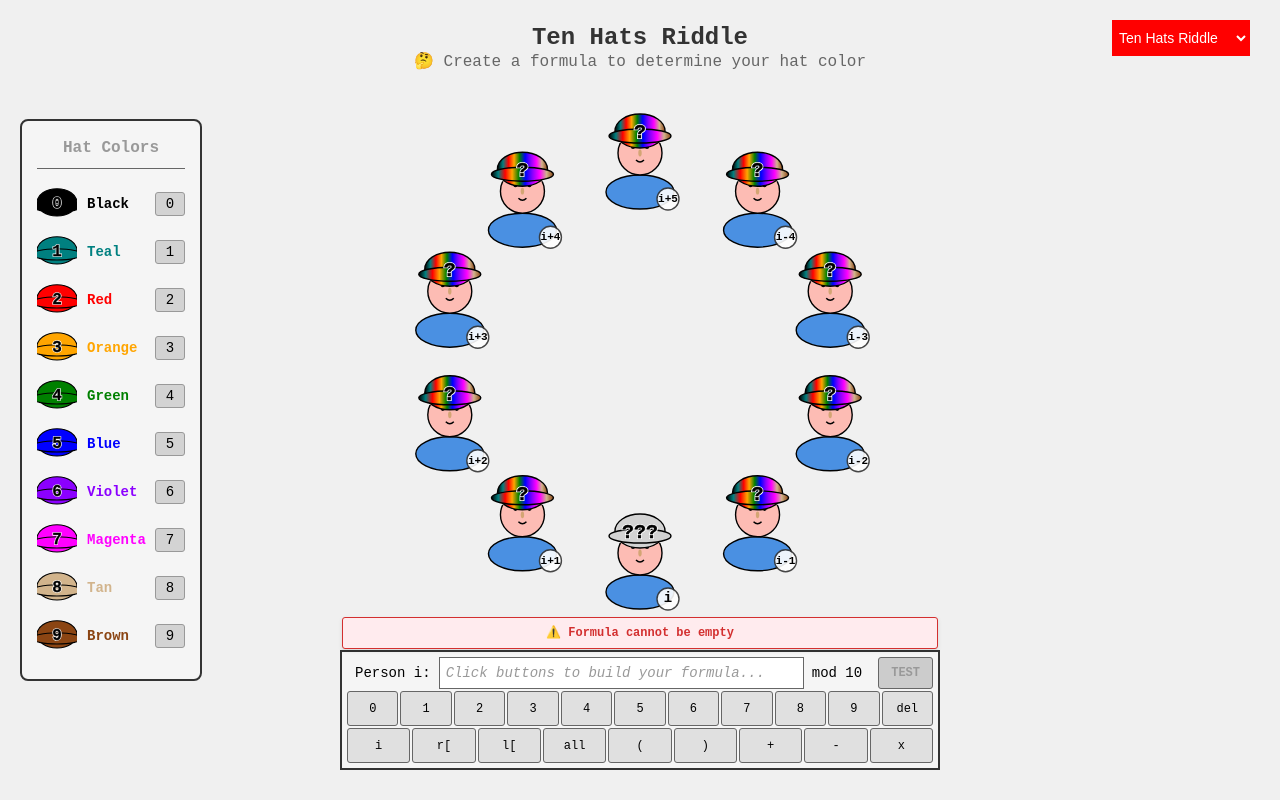
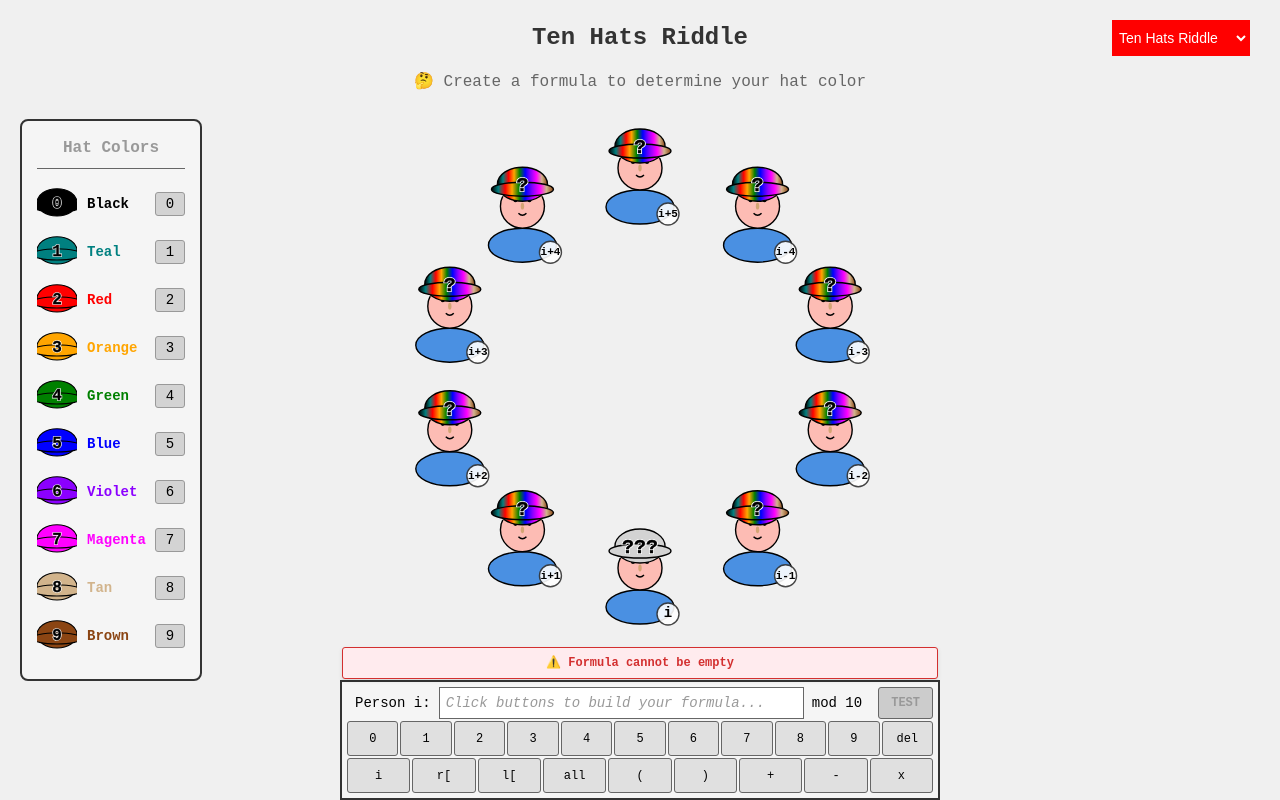
Before and after one commit to rajtiller/ten-hats-riddle, a React (Vite) app: page / in a window 1280 px wide. Built offline with nearby package versions, Linux system fonts and the light colour scheme.

Commit message:
formula bar flush with bottom

```diff
--- a/src/images/TenHatsRiddle.tsx
+++ b/src/images/TenHatsRiddle.tsx
@@ -145,11 +145,10 @@ const TenHatsRiddle: React.FC = () => {
         height: "100vh",
         display: "flex",
         flexDirection: "column",
-        alignItems: "center",
-        justifyContent: "space-between", // Changed from center to space-between
         backgroundColor: "#f0f0f0",
         position: "relative",
-        padding: "20px 0", // Add padding top and bottom
+        padding: "0", // Removed padding
+        overflow: "hidden", // Prevent any scrolling
       }}
     >
       {/* Title */}
@@ -159,6 +158,8 @@ const TenHatsRiddle: React.FC = () => {
           fontFamily: "monospace",
           fontWeight: "bold",
           color: "#333",
+          textAlign: "center",
+          padding: "20px 0",
         }}
       >
         Ten Hats Riddle
@@ -168,7 +169,9 @@ const TenHatsRiddle: React.FC = () => {
       <div
         style={{
           position: "absolute",
-          top: "50px",
+          top: "70px",
+          left: "50%",
+          transform: "translateX(-50%)",
           fontSize: "16px",
           fontFamily: "monospace",
           color: "#666",
@@ -179,20 +182,25 @@ const TenHatsRiddle: React.FC = () => {
           ? "🤔 Create a formula to determine your hat color"
           : appState === "results" && testResult?.successCount !== undefined
           ? `Success Rate: ${formatSuccessRate(testResult.successCount)}`
-          : "THIS SHOULD NOT APPEAR"}
+          : ""}
       </div>
 
       {/* Hat Legend */}
       <HatLegend />
 
-      {/* Main content area with Group */}
+      {/* Main content area with Group - takes up remaining space */}
       <div
         style={{
           display: "flex",
           flexDirection: "column",
           alignItems: "center",
           justifyContent: "center",
-          flex: 1, // Take up available space
+          flex: 1,
+          paddingBottom:
+            appState === "input" ||
+            (appState === "results" && !testResult?.isCorrect)
+              ? "140px" // Reserve space for formula bar (120px height + 20px margin)
+              : "20px", // Just small padding if no formula bar
         }}
       >
         <Group
@@ -209,15 +217,17 @@ const TenHatsRiddle: React.FC = () => {
         />
       </div>
 
-      {/* Bottom section for Formula bar and success message */}
+      {/* Bottom section - positioned absolutely at bottom */}
       <div
         style={{
+          position: "absolute",
+          bottom: "0",
+          left: "0",
+          right: "0",
           display: "flex",
           flexDirection: "column",
           alignItems: "center",
-          gap: "20px",
-          width: "100%",
-          paddingBottom: "10px", // Small padding from bottom of screen
+          backgroundColor: "#f0f0f0", // Match background
         }}
       >
         {/* Formula bar - show in input state OR results state for failures */}
@@ -246,6 +256,7 @@ const TenHatsRiddle: React.FC = () => {
               maxWidth: "600px",
               textAlign: "center",
               fontFamily: "monospace",
+              margin: "20px",
             }}
           >
             <div
```
